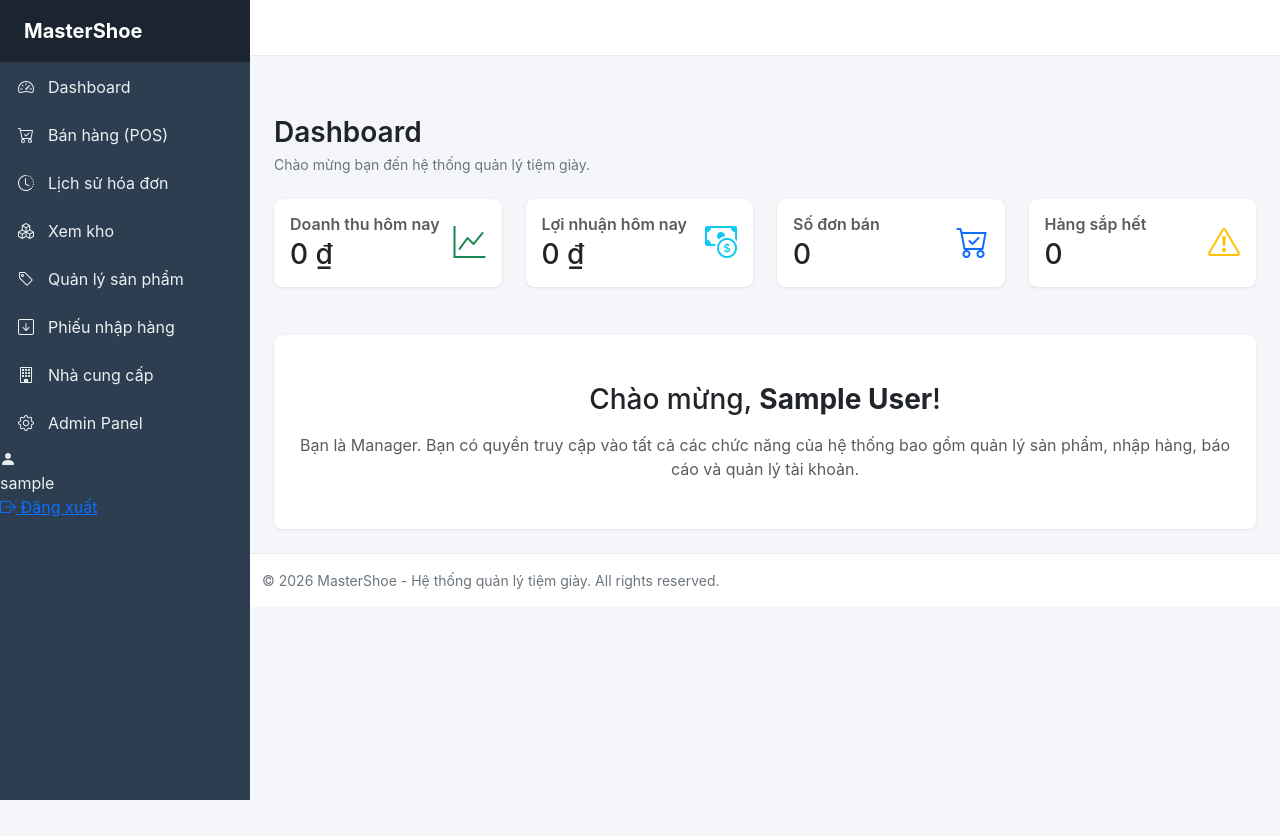
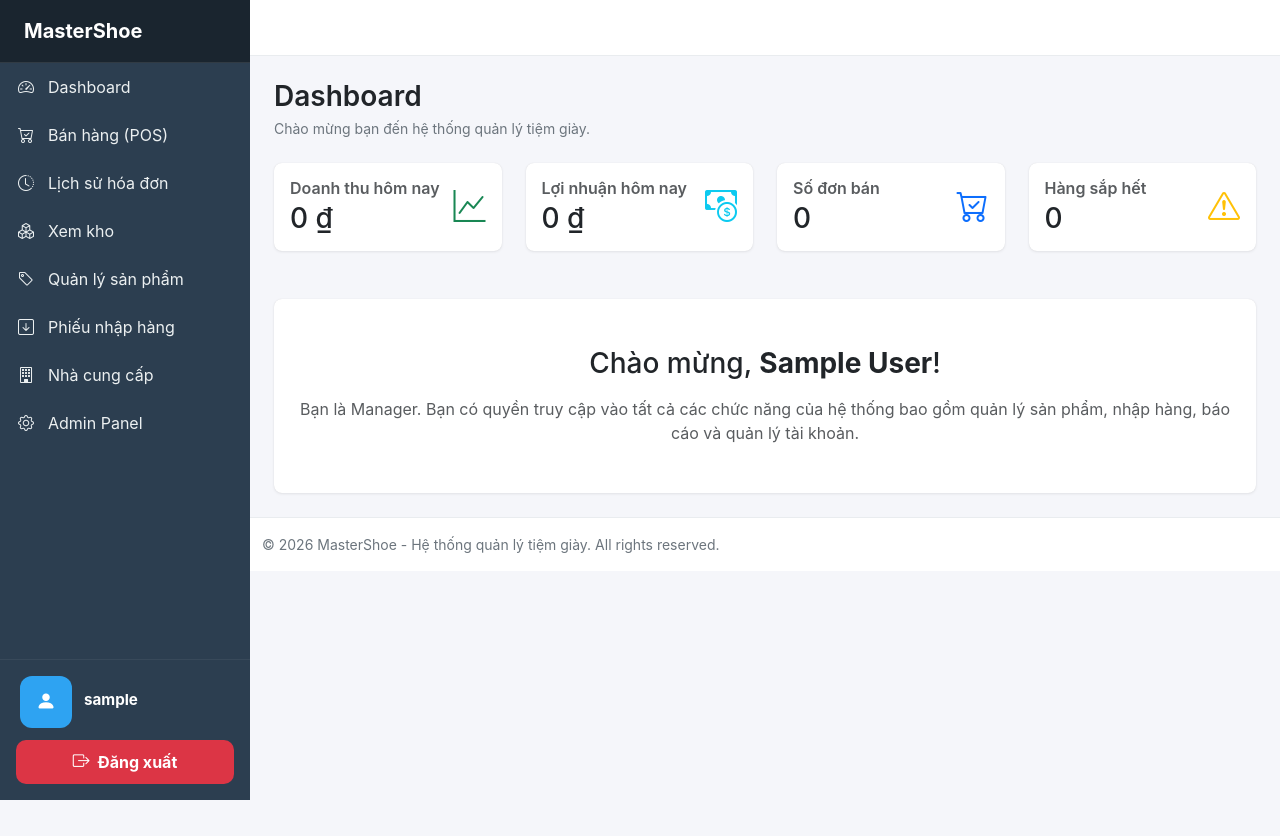
Before and after one commit to tomieP/masterShoe, a Django app: page / in a window 1280 px wide. After the commit the page ends 800 px from the top, so only its background shows below. Run offline with Django 5.2, Linux system fonts and the light colour scheme; the visitor is signed in with stand-in values (Sample User, id 1); some libraries are stand-ins or nearby versions.

Commit message:
Refactor CSS and add sidebar + htmx styles
Reformat CSS for consistent indentation and grouping, and modernize layout rules. Introduces .messages-container and makes .sidebar a flex column; adds a sidebar user section (avatar, username, actions) and a styled logout button. Adds HTMX support (.htmx-indicator-global, .htmx-request rules) to show a global indicator and disable buttons during requests. Includes responsive/mobile tweaks for sidebar and navbar, small visual refinements (cards, badges, loading overlay), and print-style adjustments.

```diff
--- a/static/css/main-styles.css
+++ b/static/css/main-styles.css
@@ -50,8 +52,11 @@ body {
   background: var(--sidebar-bg);
   color: var(--sidebar-text);
   z-index: 1000;
-    transition: transform 0.3s ease-in-out, width 0.3s ease-in-out;
-    overflow-y: auto;
+  transition:
+    transform 0.3s ease-in-out,
+    width 0.3s ease-in-out;
+  display: flex;
+  flex-direction: column;
   overflow-x: hidden;
 }
 
@@ -79,6 +84,8 @@ body {
   padding: 0;
   list-style: none;
   margin: 0;
+  overflow-y: auto;
+  flex: 1;
 }
 
 .sidebar-nav-section {
@@ -407,7 +449,83 @@ body {
   z-index: 100;
 }
 
-/* Print styles */
+/* ========================================
+   Sidebar User Section
+   ======================================== */
+.sidebar-user-section {
+  margin-top: auto;
+  padding: 1rem;
+  border-top: 1px solid rgba(255, 255, 255, 0.06);
+}
+
+.sidebar-user-info {
+  display: flex;
+  align-items: center;
+  gap: 12px;
+  padding: 0 0.25rem;
+}
+
+.sidebar-user-avatar {
+  width: 52px;
+  height: 52px;
+  min-width: 52px;
+  background: #2ea3f2;
+  border-radius: 12px;
+  display: flex;
+  align-items: center;
+  justify-content: center;
+  color: #fff;
+  font-size: 1.25rem;
+}
+
+.sidebar-user-text {
+  display: flex;
+  flex-direction: column;
+  gap: 2px;
+  min-width: 0;
+}
+
+.sidebar-username {
+  font-size: 0.95rem;
+  font-weight: 700;
+  color: #fff;
+  white-space: nowrap;
+  overflow: hidden;
+  text-overflow: ellipsis;
+}
+
+.sidebar-userrole {
+  font-size: 0.78rem;
+  color: rgba(255, 255, 255, 0.65);
+}
+
+.sidebar-user-actions {
+  margin-top: 12px;
+}
+
+.sidebar-logout-btn {
+  display: flex;
+  align-items: center;
+  justify-content: center;
+  gap: 8px;
+  width: 100%;
+  padding: 0.6rem 0.75rem;
+  background: var(--danger-color);
+  color: #fff;
+  font-weight: 700;
+  text-decoration: none;
+  border-radius: 10px;
+  transition: background-color 0.12s ease;
+}
+
+.sidebar-logout-btn i {
+  font-size: 1.05rem;
+}
+
+.sidebar-logout-btn:hover {
+  background: #bf2f2f;
+}
+
 @media print {
   .sidebar,
   .top-navbar,
```
Also changed, not shown: other parts of static/css/main-styles.css (+44 -7 lines). Lines whose indentation alone changed are shown as unchanged.
